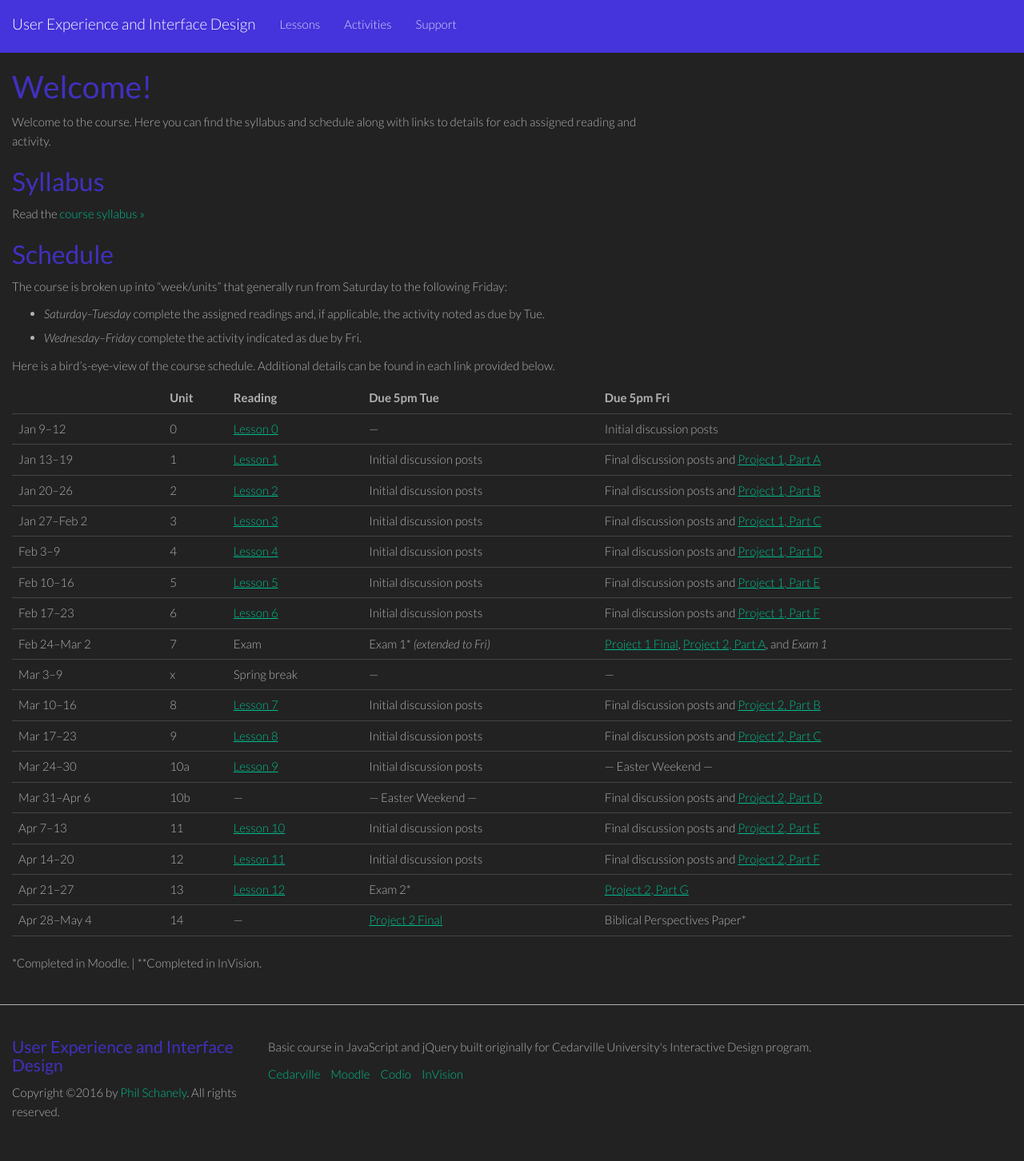
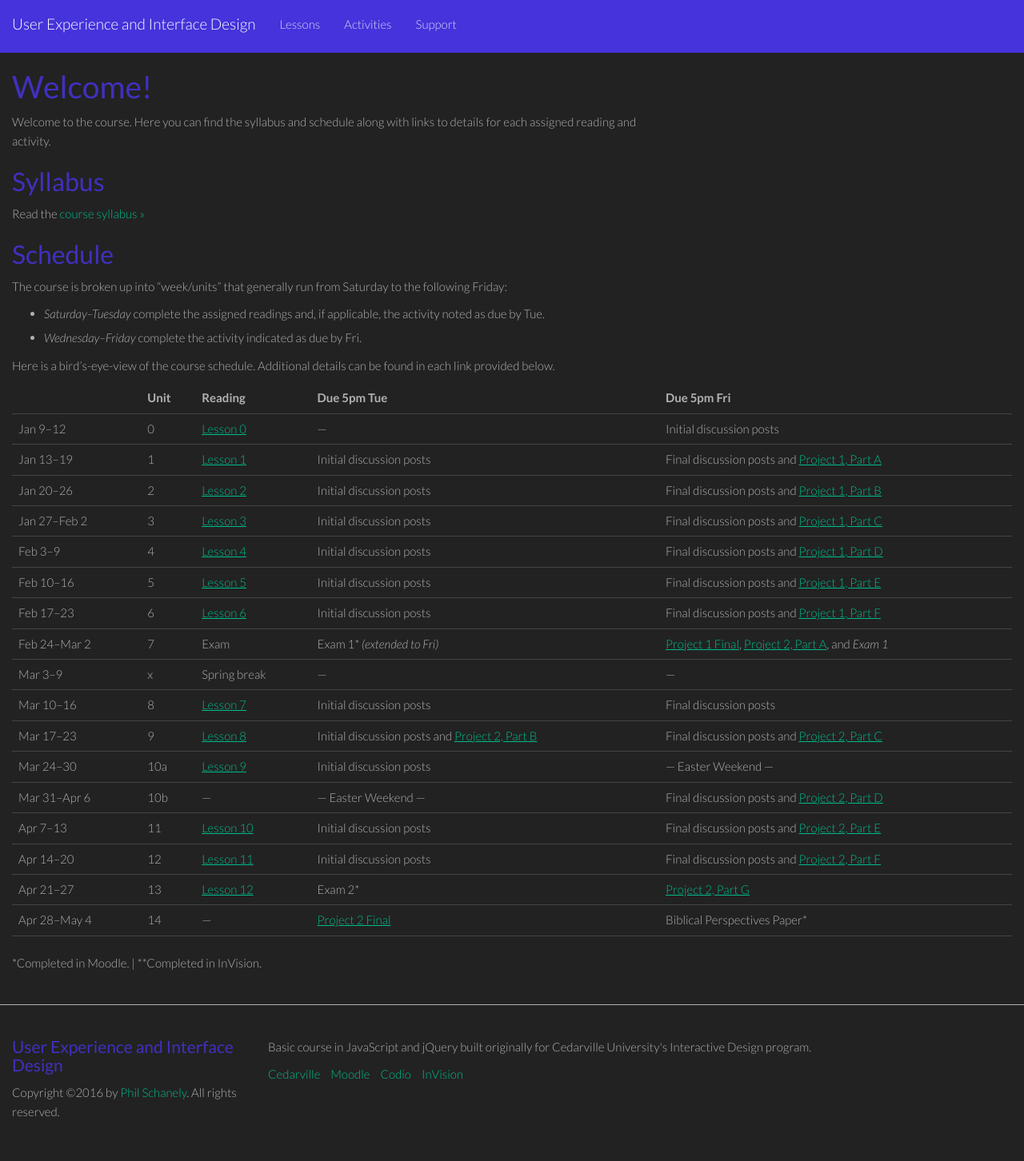
Before and after one commit to philschanely/course-ux, a Jekyll site: the page built from index.md, in a window 1280 px wide. Shown: the whole page at 80% size. Built offline with Jekyll 4.4.1, drawn with Linux system fonts in a browser that asks for light colours.

Commit message:
Extend P2B for more time after break.

```diff
--- a/index.md
+++ b/index.md
@@ -28,8 +28,8 @@ Here is a bird's-eye-view of the course schedule. Additional details can be foun
 | Feb 17--23    | 6    | [Lesson 6][l6]   | Initial discussion posts | Final discussion posts and [Project 1, Part F][p1] |
 | Feb 24--Mar 2 | 7    | Exam             | Exam 1\* *(extended to Fri)* | [Project 1 Final][p1], [Project 2, Part A][p2], and *Exam 1* |
 | Mar 3--9      | x    | Spring break     | ---                      | ---                                                |
-| Mar 10--16    | 8    | [Lesson 7][l7]   | Initial discussion posts | Final discussion posts and [Project 2, Part B][p2] |
-| Mar 17--23    | 9    | [Lesson 8][l8]   | Initial discussion posts | Final discussion posts and [Project 2, Part C][p2] |
+| Mar 10--16    | 8    | [Lesson 7][l7]   | Initial discussion posts | Final discussion posts |
+| Mar 17--23    | 9    | [Lesson 8][l8]   | Initial discussion posts and [Project 2, Part B][p2] | Final discussion posts and [Project 2, Part C][p2] |
 | Mar 24--30    | 10a  | [Lesson 9][l9]   | Initial discussion posts | --- Easter Weekend ---                             |
 | Mar 31--Apr 6 | 10b  | ---              | --- Easter Weekend ---   | Final discussion posts and [Project 2, Part D][p2] |
 | Apr 7--13     | 11   | [Lesson 10][l10] | Initial discussion posts | Final discussion posts and [Project 2, Part E][p2] |
```
